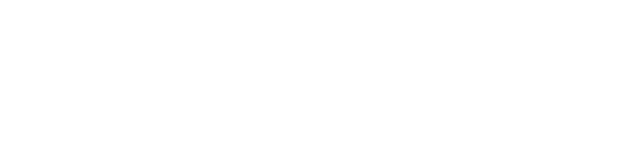
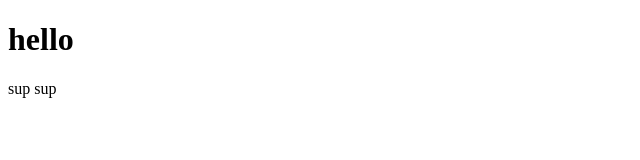
Before and after one commit to Samurayan/testerepo, a plain HTML site: page index.html in a window 1280 px wide. Shown: the whole page, without its empty margins (0-640 px from the left). Drawn offline with Linux system fonts and the light colour scheme.

Commit message:
inserido css

```diff
--- a/index.html
+++ b/index.html
@@ -6,6 +6,7 @@
     <title>Document</title>
 </head>
 <body>
-
+    <h1>hello</h1>
+    <p>sup sup</p>
 </body>
 </html>
--- /dev/null
+++ b/style.css
@@ -0,0 +1,3 @@
+body {
+    background-color: red;
+}
```
